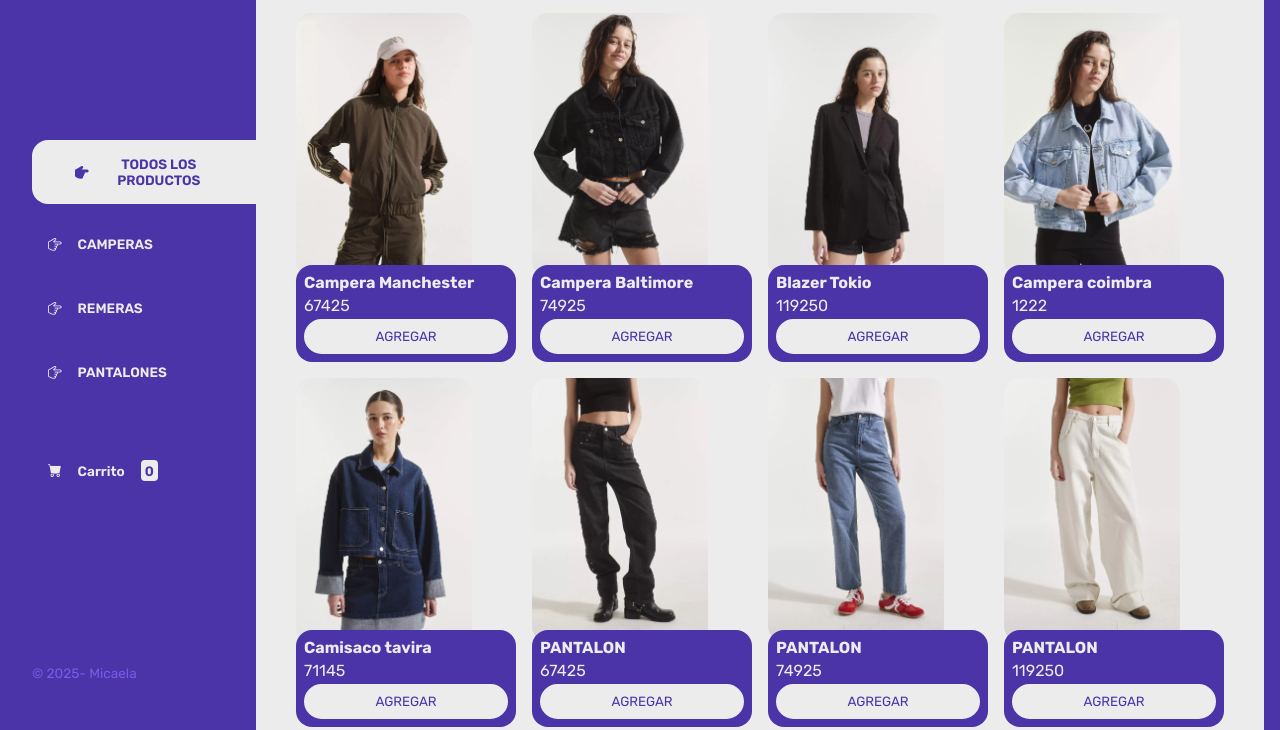
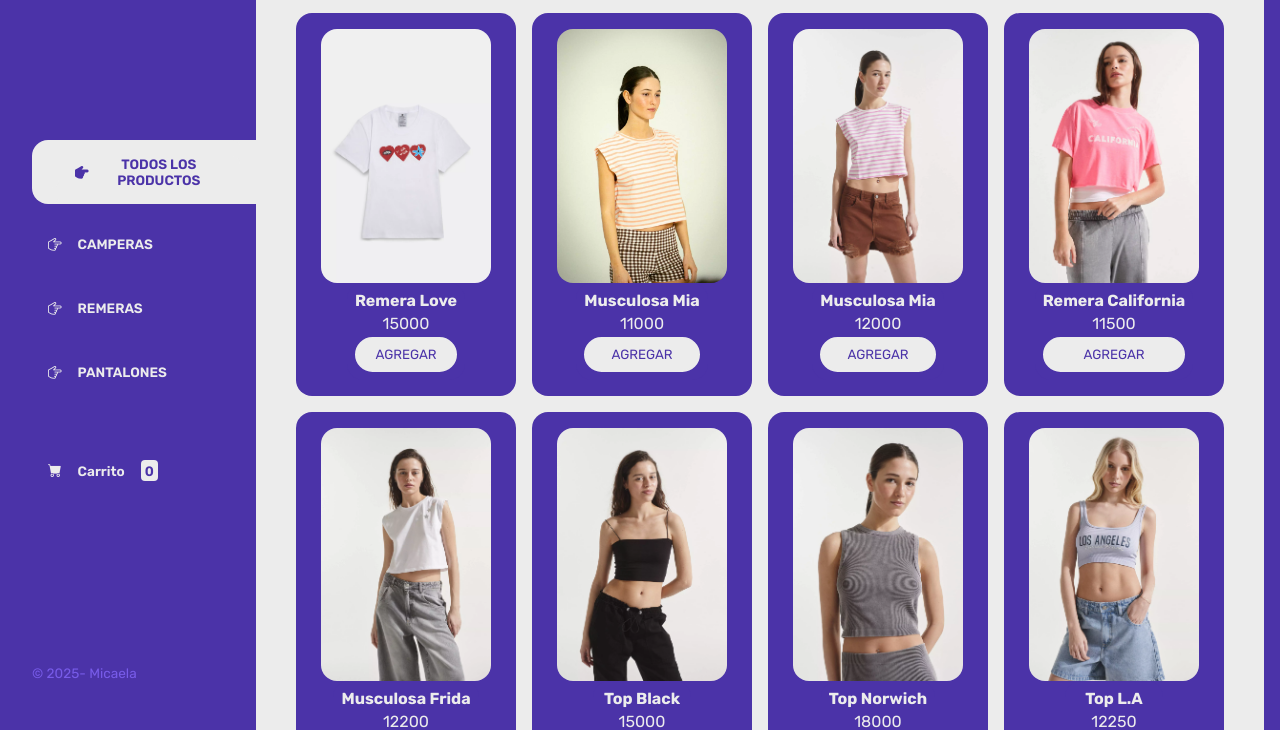
Before and after one commit to micamzz/E-commerce, a plain HTML site: page index.html in a window 1280 px wide. Shown: the part 87-817 px from the top of the page. Drawn offline with nearby package versions, Linux system fonts and the light colour scheme.

Commit message:
Modificaciones en css, se agregaron productos al array en js

```diff
--- a/css/style.css
+++ b/css/style.css
@@ -6,6 +6,7 @@
     --clr-white: #ececec;
     --clr-gray: #e2e2e2;
     --clr-red: #961818;
+    --clr-main-super-light: #d0c8f0;
 }
 
 * {
@@ -176,6 +177,25 @@ aside{
     flex-direction: column;
     gap: 0.25rem;
 }
+.producto {
+    display: flex;
+    flex-direction: column;
+    align-items: center;
+    text-align: center;
+    background-color: var(--clr-main);
+    border-radius: 1rem;
+    padding: 1rem;
+    gap: 1rem;
+}
+
+
+.producto-imagen {
+    width: 90%;
+    max-width: 100%;
+    border-radius: 1rem;
+    object-fit: cover;
+}
+
 
 .producto-titulo{
     font-size: 1rem;
@@ -202,12 +222,12 @@ aside{
 .contenedor-carrito{
     display: flex;
     flex-direction: column;
-    gap: 1em;
+    gap: 1.5em;
 }
 
 .carrito-vacio, .carrito-comprado{
     color: var(--clr-main);
-    /* display: none; */
+
 }
 
 .carrito-productos{
@@ -220,6 +240,7 @@ aside{
     display: flex;
     justify-content: space-between;
     align-items: center;
+    flex-wrap: nowrap;
     background-color: var(--clr-gray);
     color: var(--clr-main);
     padding: .5rem;
@@ -236,12 +257,13 @@ aside{
     font-size: .75rem;
 }
 
-/* Boton */
+/* Boton  eliminar - icono*/
 .carrito-producto-eliminar {
     border: 0;
     background-color: transparent;
     color: var(--clr-red);
     cursor: pointer;
+
 }
 
 .carrito-acciones {
--- a/index.html
+++ b/index.html
@@ -28,7 +28,7 @@
                         Camperas</button>
                 </li>
                 <li>
-                    <button id="remeras" class="boton-menu boton-categoria"><i class="bi bi-hand-index-thumb"></i>
+                    <button id="remera" class="boton-menu boton-categoria"><i class="bi bi-hand-index-thumb"></i>
                         Remeras</button>
                 </li>
                 <li>
--- a/js/main.js
+++ b/js/main.js
@@ -62,12 +62,21 @@ function actualizarBotonesAAgregar(){
     botonesAgregar.forEach(boton =>{
         boton.addEventListener('click', agregarAlCarrito);
     });
+}
 
 
 
+let productosEnCarrito;
+const productoEnCarritoLS = JSON.parse(localStorage.getItem('productos-en-carrito'));
+
+if(productoEnCarritoLS){
+     productosEnCarrito = productoEnCarritoLS;
+     actualizarContador();
+}else{
+  productosEnCarrito = [];
 }
 
-const productosEnCarrito =  [];
+
 // Agrega los productos a un nuevo array
 function agregarAlCarrito(e){
     const idBoton = e.currentTarget.id;
--- a/js/productos.js
+++ b/js/productos.js
@@ -1,4 +1,87 @@
 const productos = [
+    // REMERAS
+    {
+        id:'remera-01',
+        titulo: 'Remera Love',
+        imagen: './imagenes/remeras/01.webp',
+        categoria: {
+            nombre: 'Remeras',
+            id: 'remera'
+        },
+        precio: 15000
+    },
+     {
+        id:'remera-02',
+        titulo: 'Musculosa Mia',
+        imagen: './imagenes/remeras/02.webp',
+        categoria: {
+            nombre: 'Remeras',
+            id: 'remera'
+        },
+        precio: 11000
+    },
+     {
+        id:'remera-03',
+        titulo: 'Musculosa Mia',
+        imagen: './imagenes/remeras/03.webp',
+        categoria: {
+            nombre: 'Remeras',
+            id: 'remera'
+        },
+        precio: 12000
+    },
+     {
+        id:'remera-04',
+        titulo: 'Remera California',
+        imagen: './imagenes/remeras/04.webp',
+        categoria: {
+            nombre: 'Remeras',
+            id: 'remera'
+        },
+        precio: 11500
+    },
+     {
+        id:'remera-05',
+        titulo: 'Musculosa Frida',
+        imagen: './imagenes/remeras/05.webp',
+        categoria: {
+            nombre: 'Remeras',
+            id: 'remera'
+        },
+        precio: 12200
+    },
+     {
+        id:'remera-06',
+        titulo: 'Top Black',
+        imagen: './imagenes/remeras/06.webp',
+        categoria: {
+            nombre: 'Remeras',
+            id: 'remera'
+        },
+        precio: 15000
+    },
+    {
+        id:'remera-07',
+        titulo: 'Top Norwich',
+        imagen: './imagenes/remeras/07.webp',
+        categoria: {
+            nombre: 'Remeras',
+            id: 'remera'
+        },
+        precio: 18000
+    },
+    {
+        id:'remera-08',
+        titulo: 'Top L.A',
+        imagen: './imagenes/remeras/08.webp',
+        categoria: {
+            nombre: 'Remeras',
+            id: 'remera'
+        },
+        precio: 12250
+    },
+
+
     // CAMPERAS -- 5.
     {
         id: 'campera-01',
@@ -8,7 +91,7 @@ const productos = [
             nombre: 'Camperas',
             id: 'camperas'
         },
-        precio: 67425
+        precio: 38425
     },
     {
         id: 'campera-02',
@@ -18,7 +101,7 @@ const productos = [
             nombre: 'camperas',
             id: 'camperas'
         },
-        precio: 74925
+        precio: 45925
     },
     {
         id: 'campera-03',
@@ -28,7 +111,7 @@ const productos = [
             nombre: 'camperas',
             id: 'camperas'
         },
-        precio: 119250
+        precio: 80000
     },
     {
         id: 'campera-04',
@@ -38,7 +121,7 @@ const productos = [
             nombre: 'camperas',
             id: 'camperas'
         },
-        precio: 1222
+        precio: 39000
     },
     {
         id: 'campera-05',
@@ -48,14 +131,14 @@ const productos = [
             nombre: 'camperas',
             id: 'camperas'
         },
-        precio: 71145
+        precio:45000
     },
 
     // PANTALONES (6)
 
     {
         id: 'pantalon-01',
-        titulo: 'PANTALON',
+        titulo: 'Jean Margarita',
         imagen: './imagenes/pantalones/01.webp',
         categoria: {
             nombre: 'Pantalones',
@@ -65,7 +148,7 @@ const productos = [
     },
     {
         id: 'pantalon-02',
-        titulo: 'PANTALON',
+        titulo: 'Jean Chicago',
         imagen: '../imagenes/pantalones/02.webp',
         categoria: {
             nombre: 'Pantalones',
@@ -75,7 +158,7 @@ const productos = [
     },
     {
         id: 'pantalon-03',
-        titulo: 'PANTALON',
+        titulo: 'Wide Leg Atlanta',
         imagen: '../imagenes/pantalones/03.webp',
         categoria: {
             nombre: 'Pantalones',
@@ -85,7 +168,7 @@ const productos = [
     },
     {
         id: 'pantalon-04',
-        titulo: 'PANTALON',
+        titulo: 'Jean Baggy Houston',
         imagen: '../imagenes/pantalones/04.webp',
         categoria: {
             nombre: 'Pantalones',
@@ -95,30 +178,28 @@ const productos = [
     },
     {
         id: 'pantalon-05',
-        titulo: 'PANTALON',
+        titulo: 'Pantalon Wide Leg',
         imagen: '../imagenes/pantalones/05.webp',
         categoria: {
             nombre: 'Pantalones',
             id: 'pantalon'
         },
 
-        precio: 7
+        precio: 55250
 
     },
     {
         id: 'pantalon-06',
-        titulo: 'PANTALONasdasd',
+        titulo: 'Pantalon Peonia',
         imagen: './imagenes/pantalones/06.webp',
         categoria: {
             nombre: 'Pantalones',
             id: 'pantalon'
         },
 
-        precio: 7234324
+        precio: 72500
 
     },
-
-    // REMERAS
 
 ];
 
```
Also changed, not shown: carrito.html (+5 -0 lines), js/carrito.js (+60 -0 lines), imagenes/remeras/01.webp (added), imagenes/remeras/02.webp (added), imagenes/remeras/03.webp (added), imagenes/remeras/04.webp (added), imagenes/remeras/05.webp (added), imagenes/remeras/06.webp (added), imagenes/remeras/07.webp (added), imagenes/remeras/08.webp (added).
